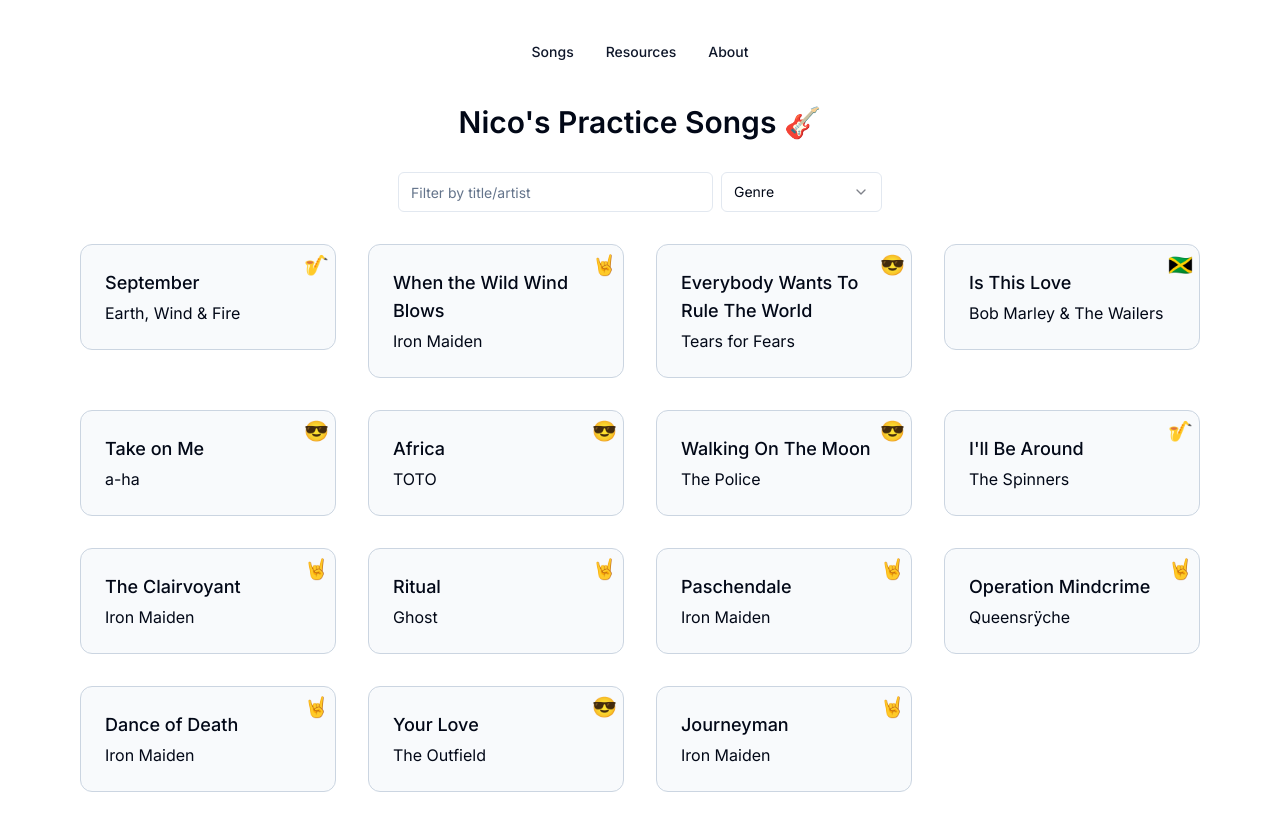
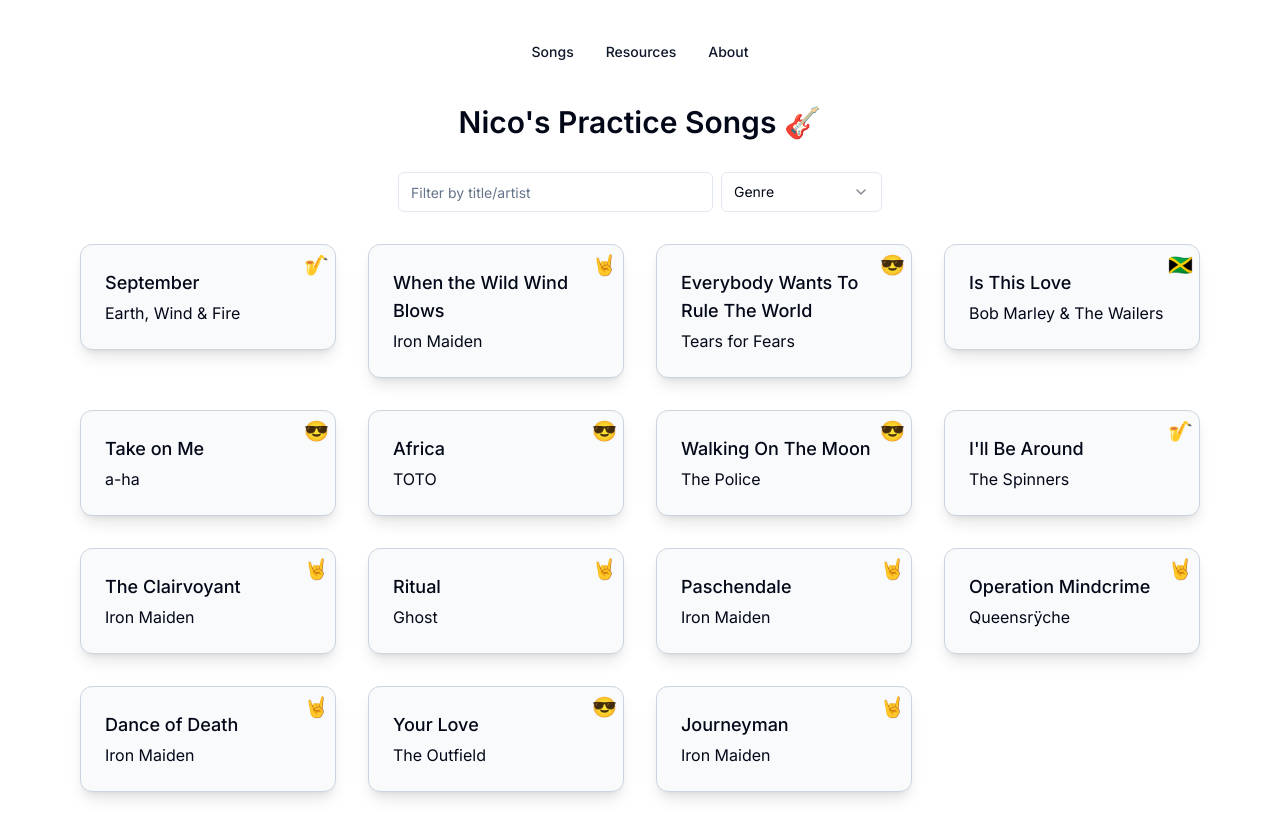
Before and after one commit to nmchaves/copy-bass, a Next.js app: page / in a window 1280 px wide. Shown: the top 838 px of the page. Built offline with nearby package versions, Linux system fonts and the light colour scheme.

Commit message:
Add box shadow to song cards

```diff
--- a/app/SongCard.tsx
+++ b/app/SongCard.tsx
@@ -9,7 +9,7 @@
   return (
     <Link
       href={`/song/${song.id}`}
-      className="block relative p-6 transition hover:scale-105 border border-slate-300 hover:border-slate-400 rounded-xl bg-slate-50 hover:bg-slate-200"
+      className="block relative p-6 transition hover:scale-105 border border-slate-300 hover:border-slate-400 rounded-xl bg-slate-50 hover:bg-slate-200 shadow-lg hover:shadow-xl"
     >
       {displayGenreIcon && (
         <span
```
